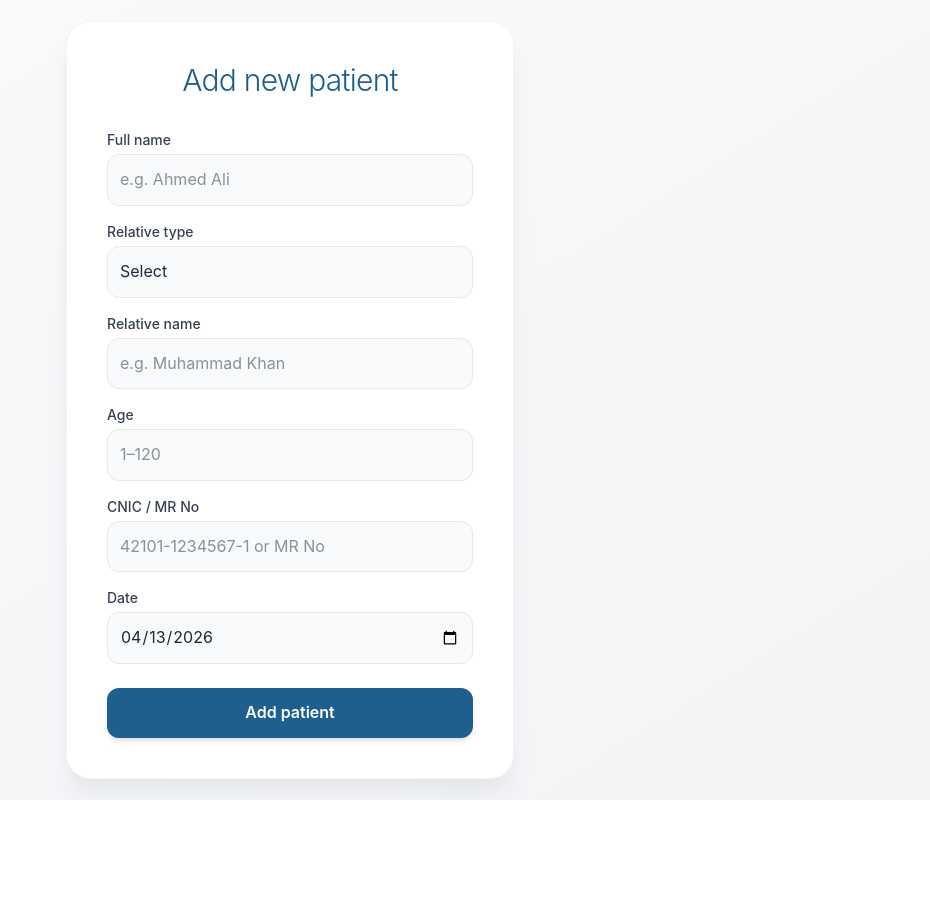
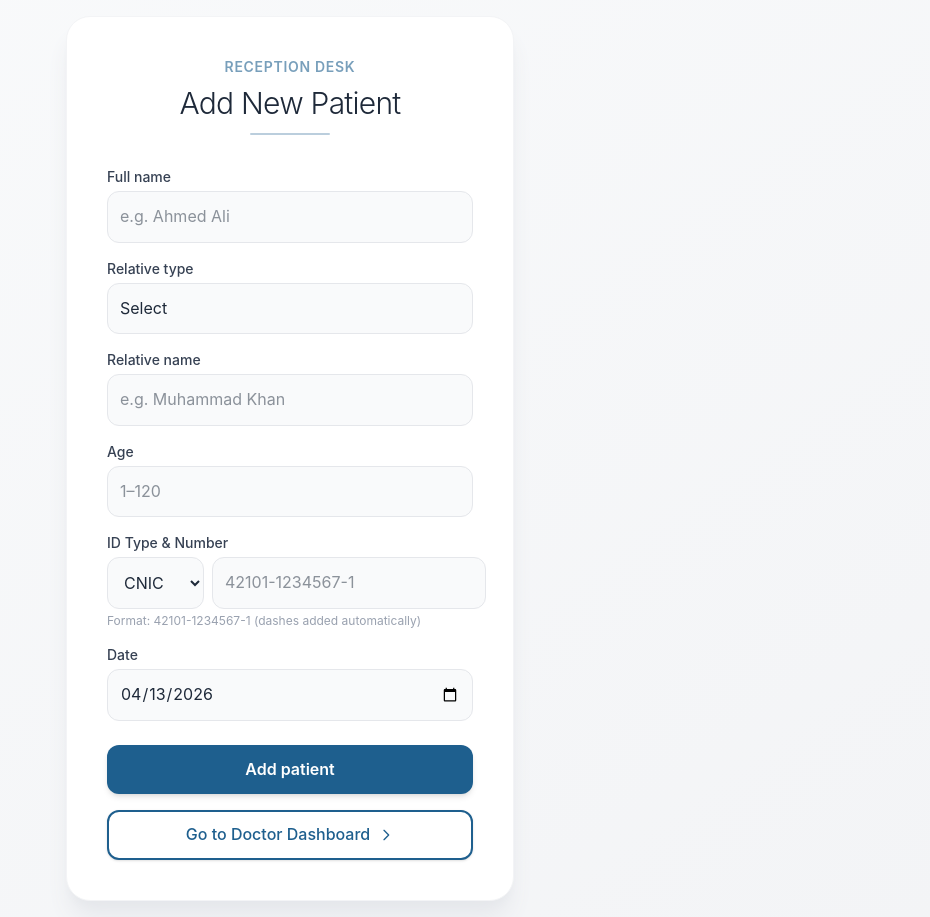
Before and after one commit to LaibaAimen7777/be_clinic_management, a Next.js app in the folder frontend/: page /patients/add in a window 1280 px wide. Shown: the whole page, without its empty margins (350-1280 px from the left). Before the commit the page ends 800 px from the top, so only its background shows below. Built offline with nearby package versions, Linux system fonts and the light colour scheme.

Commit message:
4/13_styling_changes

```diff
--- a/frontend/src/app/api/patients/route.js
+++ b/frontend/src/app/api/patients/route.js
@@ -31,16 +31,11 @@ export async function POST(req) {
 export async function GET() {
   try {
     const patients = await prisma.patient.findMany({
-      orderBy: {
-        createdAt: "desc",
-      },
+      orderBy: { createdAt: "desc" },
     });
-
     return Response.json(patients);
   } catch (error) {
-    return Response.json(
-      { error: "Failed to fetch patients" },
-      { status: 500 },
-    );
+    console.error("GET /api/patients error:", error); // add this
+    return Response.json({ error: error.message }, { status: 500 });
   }
 }
--- a/frontend/src/app/doctor/patientToday/page.js
+++ b/frontend/src/app/doctor/patientToday/page.js
@@ -27,9 +27,16 @@ export default function DoctorPatients() {
       try {
         const res = await fetch("/api/patients");
         const data = await res.json();
-        setPatients(data);
+
+        if (Array.isArray(data)) {
+          setPatients(data);
+        } else {
+          console.error("Unexpected response:", data);
+          setPatients([]);
+        }
       } catch (err) {
         console.error("Error fetching patients:", err);
+        setPatients([]);
       } finally {
         setLoading(false);
       }
@@ -51,7 +58,7 @@ export default function DoctorPatients() {
           placeholder="Search by name or CNIC/MR No..."
           value={search}
           onChange={(e) => setSearch(e.target.value)}
-          className="w-full max-w-md p-3 bg-gray-50 border border-gray-200 rounded-xl shadow-sm focus:outline-none focus:ring-2 focus:ring-primary focus:border-transparent placeholder:text-gray-400 transition-all"
+          className="text-gray-800 w-full max-w-md p-3 bg-gray-50 border border-gray-200 rounded-xl shadow-sm focus:outline-none focus:ring-2 focus:ring-primary focus:border-transparent placeholder:text-gray-400 transition-all"
         />
       </div>
 
--- a/frontend/src/app/patients/add/page.js
+++ b/frontend/src/app/patients/add/page.js
@@ -1,5 +1,6 @@
 "use client";
 import { useState } from "react";
+import { useRouter } from "next/navigation";
 
 function getPKTDate() {
   const now = new Date();
@@ -19,6 +20,7 @@ const initialForm = {
   age: "",
   relativeType: "",
   relativeName: "",
+  idType: "CNIC",
   cnicOrMrNo: "",
   date: today,
 };
@@ -27,6 +29,7 @@ export default function AddPatient() {
   const [formData, setFormData] = useState(initialForm);
   const [errors, setErrors] = useState({});
   const [loading, setLoading] = useState(false);
+  const router = useRouter();
 
   const validate = () => {
     const e = {};
@@ -45,10 +48,23 @@ export default function AddPatient() {
       e.age = "Age must be between 1 and 120.";
 
     const cnic = formData.cnicOrMrNo.trim();
-    const isCNIC = /^\d{5}-\d{7}-\d$/.test(cnic);
-    const isMR = /^[A-Za-z0-9\-]{3,20}$/.test(cnic);
-    if (!isCNIC && !isMR)
-      e.cnicOrMrNo = "Enter a valid CNIC (42101-1234567-1) or MR No.";
+    const digitsOnly = cnic.replace(/\D/g, "");
+    const isAllSame =
+      digitsOnly.length > 0 &&
+      [...digitsOnly].every((d) => d === digitsOnly[0]);
+
+    if (formData.idType === "CNIC") {
+      const validFormat = /^\d{5}-\d{7}-\d$/.test(cnic);
+      if (!validFormat || isAllSame) {
+        e.cnicOrMrNo = "Enter a valid CNIC format: 42101-1234567-1";
+      }
+    } else {
+      const validMR = /^[A-Za-z0-9\-]{3,20}$/.test(cnic) && !isAllSame;
+      if (!validMR) {
+        e.cnicOrMrNo =
+          "Enter a valid MR No (letters and numbers only, 3–20 chars).";
+      }
+    }
 
     if (!formData.date || formData.date > today)
       e.date = "Date cannot be in the future.";
@@ -121,11 +137,17 @@ export default function AddPatient() {
     <div className="min-h-screen flex items-center justify-center bg-gradient-to-br from-gray-50 to-gray-100 p-4">
       <form
         onSubmit={handleSubmit}
-        className="bg-white rounded-3xl shadow-xl shadow-gray-200 p-10 w-full max-w-md border border-gray-100"
+        className="bg-white rounded-3xl shadow-xl shadow-gray-200 p-10 w-full max-w-md border border-gray-100 "
       >
-        <h2 className="text-3xl font-light tracking-tight text-primary mb-8 text-center">
-          Add new patient
-        </h2>
+        <div className="text-center mb-8">
+          <h2 className="text-sm uppercase tracking-wider text-primary/60 font-semibold mb-2">
+            Reception Desk
+          </h2>
+          <h2 className="text-3xl font-light tracking-tight text-gray-800">
+            Add New Patient
+          </h2>
+          <div className="w-20 h-0.5 bg-primary/30 mx-auto mt-3 rounded-full"></div>
+        </div>
 
         {field("Full name", "name", "text", {
           placeholder: "e.g. Ahmed Ali",
@@ -163,10 +185,69 @@ export default function AddPatient() {
           min: 1,
           max: 120,
         })}
-        {field("CNIC / MR No", "cnicOrMrNo", "text", {
-          placeholder: "42101-1234567-1 or MR No",
-          maxLength: 20,
-        })}
+        <div className="mb-4">
+          <label className="block text-sm font-medium text-gray-700 mb-1">
+            ID Type & Number
+          </label>
+          <div className="flex gap-2">
+            <select
+              name="idType"
+              value={formData.idType}
+              onChange={(e) => {
+                setFormData({
+                  ...formData,
+                  idType: e.target.value,
+                  cnicOrMrNo: "",
+                });
+                setErrors({ ...errors, cnicOrMrNo: "" });
+              }}
+              className="p-3 bg-gray-50 rounded-xl border border-gray-200 focus:outline-none focus:ring-2 focus:ring-primary text-gray-800 w-28"
+            >
+              <option value="CNIC">CNIC</option>
+              <option value="MR">MR No</option>
+            </select>
+            <input
+              type="text"
+              name="cnicOrMrNo"
+              value={formData.cnicOrMrNo}
+              onChange={(e) => {
+                let val = e.target.value;
+                // auto-format CNIC as user types
+                if (formData.idType === "CNIC") {
+                  val = val.replace(/[^\d-]/g, "");
+                  const digits = val.replace(/-/g, "");
+                  if (digits.length <= 5) val = digits;
+                  else if (digits.length <= 12)
+                    val = digits.slice(0, 5) + "-" + digits.slice(5);
+                  else
+                    val =
+                      digits.slice(0, 5) +
+                      "-" +
+                      digits.slice(5, 12) +
+                      "-" +
+                      digits.slice(12, 13);
+                }
+                setFormData({ ...formData, cnicOrMrNo: val });
+                setErrors({ ...errors, cnicOrMrNo: "" });
+              }}
+              placeholder={
+                formData.idType === "CNIC" ? "42101-1234567-1" : "e.g. MR-1042"
+              }
+              maxLength={formData.idType === "CNIC" ? 15 : 20}
+              className={`flex-1 p-3 bg-gray-50 rounded-xl border focus:outline-none focus:ring-2 focus:ring-primary text-gray-800 transition-all ${
+                errors.cnicOrMrNo ? "border-red-400" : "border-gray-200"
+              }`}
+            />
+          </div>
+          {errors.cnicOrMrNo && (
+            <p className="text-red-500 text-xs mt-1">{errors.cnicOrMrNo}</p>
+          )}
+          {formData.idType === "CNIC" && (
+            <p className="text-gray-400 text-xs mt-1">
+              Format: 42101-1234567-1 (dashes added automatically)
+            </p>
+          )}
+        </div>
 
         <div className="mb-6">
           <label className="block text-sm font-medium text-gray-700 mb-1">
@@ -194,6 +275,26 @@ export default function AddPatient() {
         >
           {loading ? "Saving..." : "Add patient"}
         </button>
+
+        <button
+          onClick={() => router.push("/doctor/patientToday")}
+          className="mt-4 w-full bg-white border-2 border-primary text-primary py-2.5 rounded-xl font-medium shadow-sm hover:shadow-md hover:bg-primary hover:text-white transition-all duration-200 flex items-center justify-center gap-2 group"
+        >
+          <span>Go to Doctor Dashboard</span>
+          <svg
+            className="w-4 h-4 group-hover:translate-x-1 transition-transform duration-200"
+            fill="none"
+            stroke="currentColor"
+            viewBox="0 0 24 24"
+          >
+            <path
+              strokeLinecap="round"
+              strokeLinejoin="round"
+              strokeWidth={2}
+              d="M9 5l7 7-7 7"
+            />
+          </svg>
+        </button>
       </form>
     </div>
   );
```
